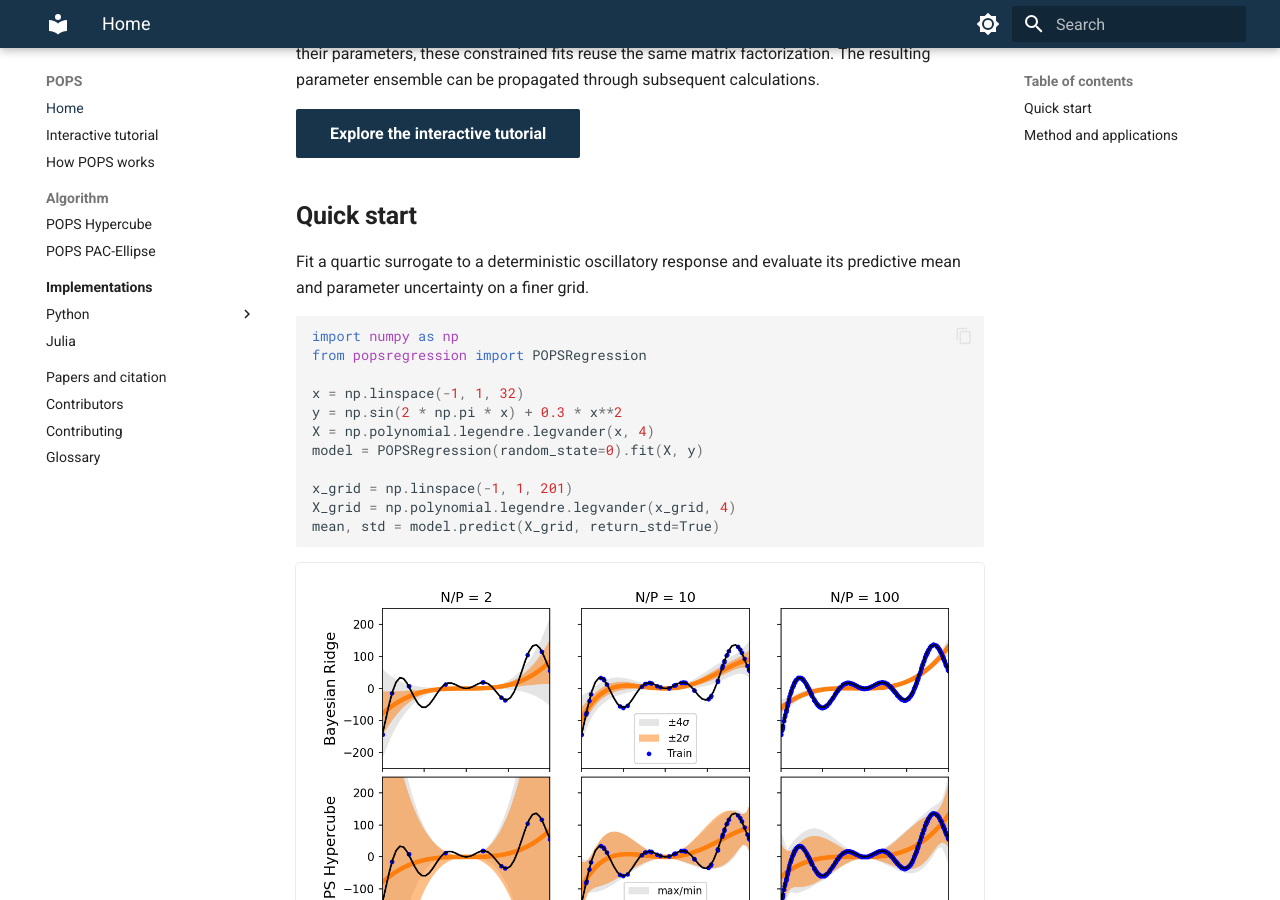
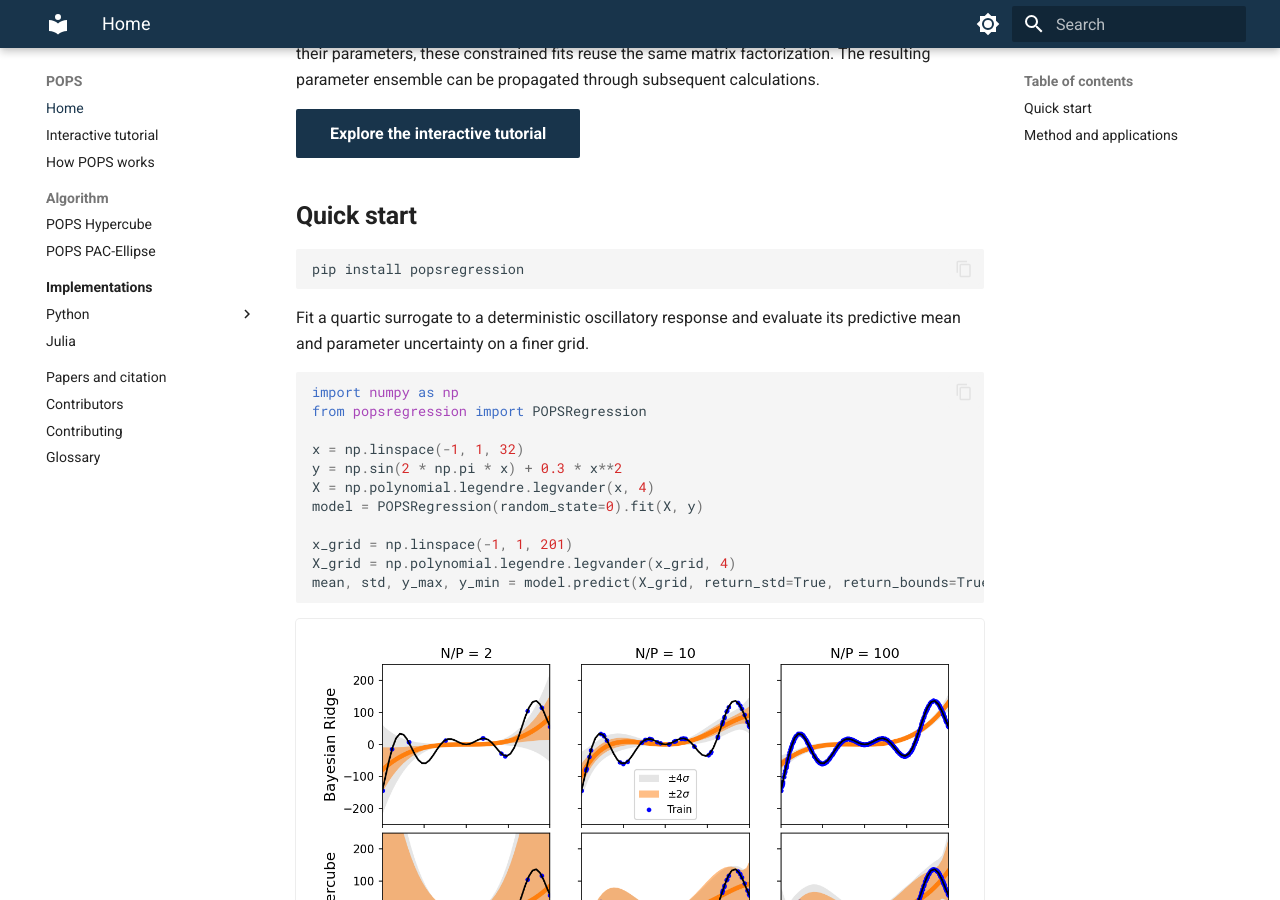
Before and after one commit to POPS-UQ/POPS-UQ.github.io, an MkDocs documentation site: the page built from docs/index.md, in a window 1280 px wide and 900 px high, scrolled down 519 px. Built offline with MkDocs 1.6.1 and Material for MkDocs 9.7.7, drawn with Linux system fonts in a browser that asks for light colours.

Commit message:
Show pip installation and posterior prediction bounds in the homepage quick start

````diff
--- a/docs/index.md
+++ b/docs/index.md
@@ -9,6 +9,10 @@ Under misspecification, a conventional Bayesian parameter posterior can concentr
 [Explore the interactive tutorial](tutorials/index.md){ .md-button .md-button--primary }
 
 ## Quick start
+
+```bash
+pip install popsregression
+```
 
 Fit a quartic surrogate to a deterministic oscillatory response and evaluate its predictive mean and parameter uncertainty on a finer grid.
 
@@ -23,7 +27,7 @@ model = POPSRegression(random_state=0).fit(X, y)
 
 x_grid = np.linspace(-1, 1, 201)
 X_grid = np.polynomial.legendre.legvander(x_grid, 4)
-mean, std = model.predict(X_grid, return_std=True)
+mean, std, y_max, y_min = model.predict(X_grid, return_std=True, return_bounds=True)
 ```
 
 ![A quartic surrogate fitted to an oscillatory target. From left to right the number of observations increases.](assets/pops-vs-bayesian-ridge.png){ .figure }
````
